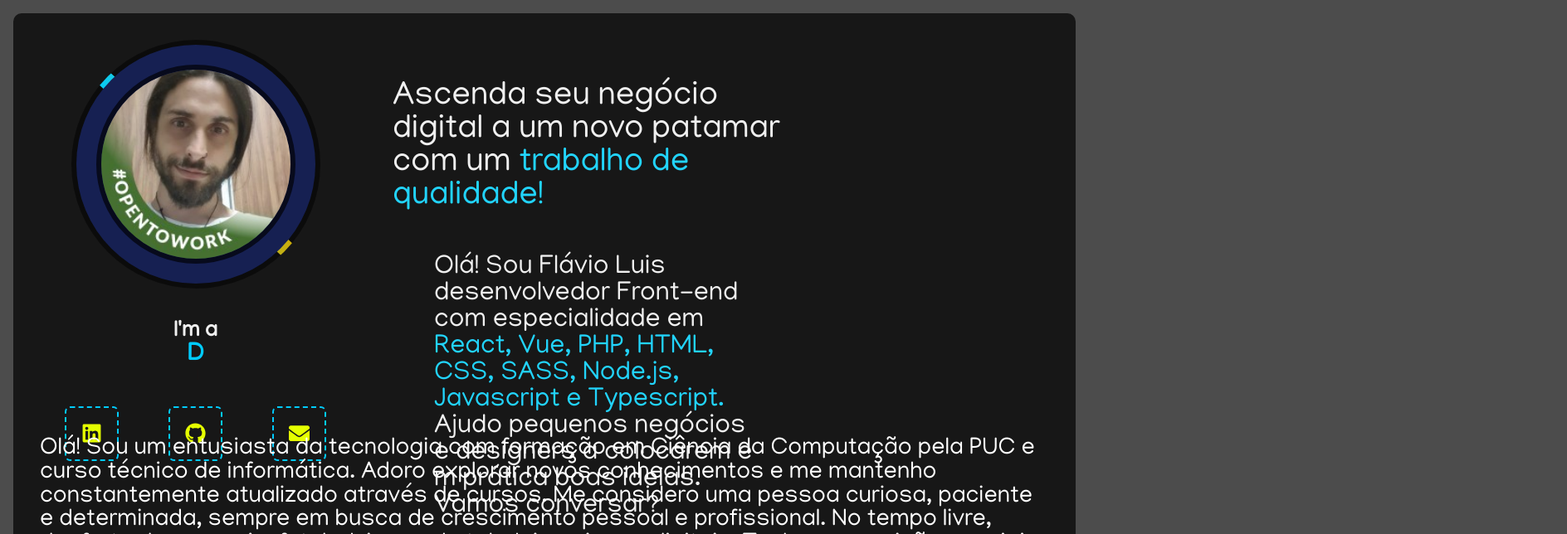
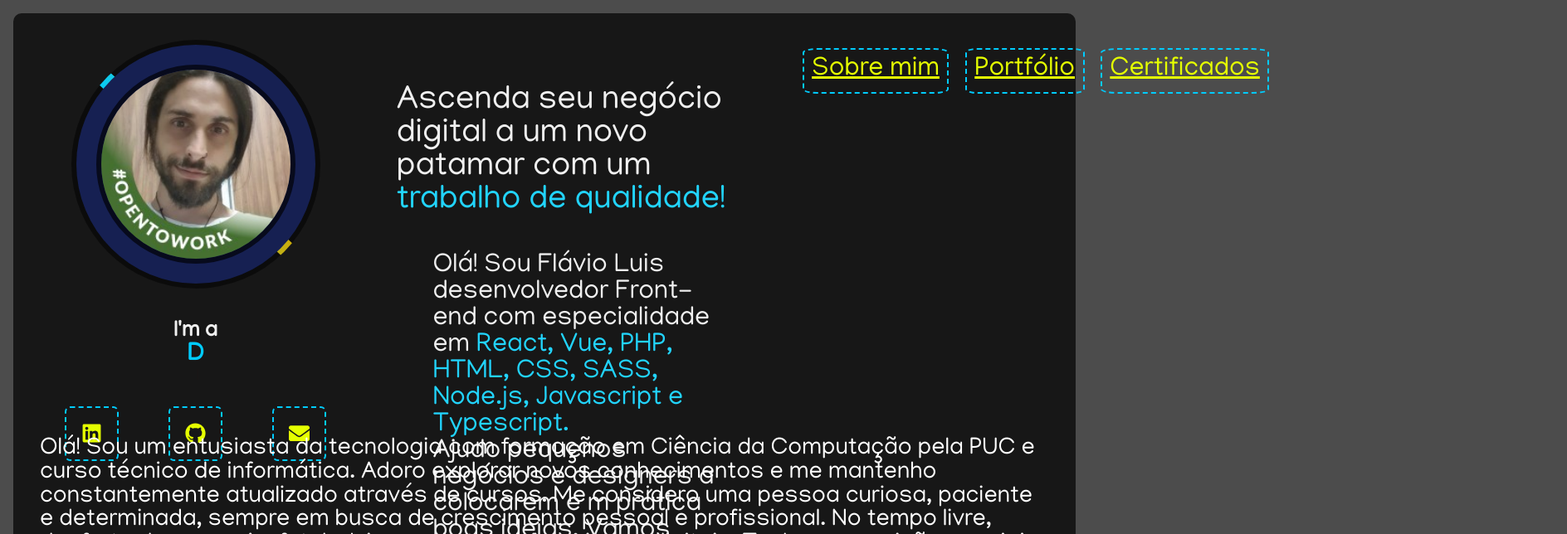
Before and after one commit to flavioaluis/portfolio, a React (Create React App) app: page / in a window 1280 px wide. Shown: the top 644 px of the page at 83% size, 1888 px wide, since content can reach past the window. Built offline with nearby package versions, Linux system fonts and the light colour scheme.

Commit message:
Navbar Created

```diff
--- a/package.json
+++ b/package.json
@@ -14,6 +14,7 @@
     "framer-motion": "^10.12.16",
     "react": "^18.2.0",
     "react-dom": "^18.2.0",
+    "react-router-dom": "^6.14.1",
     "react-scripts": "5.0.1",
     "react-simple-typewriter": "^5.0.1",
     "react-slider": "^2.0.5",
--- /dev/null
+++ b/src/components/NavBar/NavBar.module.scss
@@ -0,0 +1,18 @@
+.Menu {
+    position:absolute;
+    display:flex;
+    width:100%;
+    justify-content: center;
+    background-color: transparent;
+    padding-left: 35em;
+
+}
+
+ .Menu a {
+
+    margin:0.3em;
+    border: 2px dashed #00ccff;
+    border-radius: 10%;;
+    font-size: 2em;
+    padding:0.3em;
+}
--- /dev/null
+++ b/src/components/NavBar/index.tsx
@@ -0,0 +1,16 @@
+import {Link} from 'react-router-dom';
+import style from './NavBar.module.scss';
+
+
+function NavBar() {
+    return (
+    <nav className={style.Menu}>
+        <Link to="/AboutMe">Sobre mim</Link>
+        <Link to="/Portfolio">Portfólio</Link>
+        <Link to="/Certificados">Certificados</Link>
+
+    </nav>
+
+)}
+
+export default NavBar;
--- a/src/components/Resume/Resume.module.scss
+++ b/src/components/Resume/Resume.module.scss
@@ -1,8 +1,8 @@
 .Resume {
-  width:70%;
+  width:65%;
 }
 .Resume1 {
-  margin:50px;
+  margin:10%;
 }
 
 h2 {
--- a/src/pages/App.tsx
+++ b/src/pages/App.tsx
@@ -1,12 +1,15 @@
 import React from 'react';
+import { BrowserRouter as Router} from 'react-router-dom';
 import Home from './Home';
 import style from './App.module.scss';
 
 function App() {
   return (
     <div className={style.AppStyle}>
+      <Router>
+        <Home />
+      </Router>
 
-    <Home />
 
     </div>
   );
--- a/src/pages/Home/Home.module.scss
+++ b/src/pages/Home/Home.module.scss
@@ -61,6 +61,7 @@ button {
 
 @import url('https://fonts.googleapis.com/css2?family=Manjari&display=swap');
 
+
 body {
 	display: flex;
 	justify-content: center;
--- a/src/pages/Home/index.tsx
+++ b/src/pages/Home/index.tsx
@@ -1,5 +1,6 @@
 import React from 'react';
 import style from './Home.module.scss';
+import NavBar from '../../components/NavBar';
 import Image from '../../components/Image';
 import Resume from '../../components/Resume';
 import AboutMe from '../../components/AboutMe';
@@ -12,6 +13,10 @@ function Home() {
     return (
         <>
             <aside className={style.columns}>
+                <div>
+                    <NavBar />
+                </div>
+
                 <div>
                     <Image />
                 </div>
```
Also changed, not shown: src/components/Image/Image.module.scss (line endings or trailing spaces), 1 other file (tests, documents, lock files or other folders).
